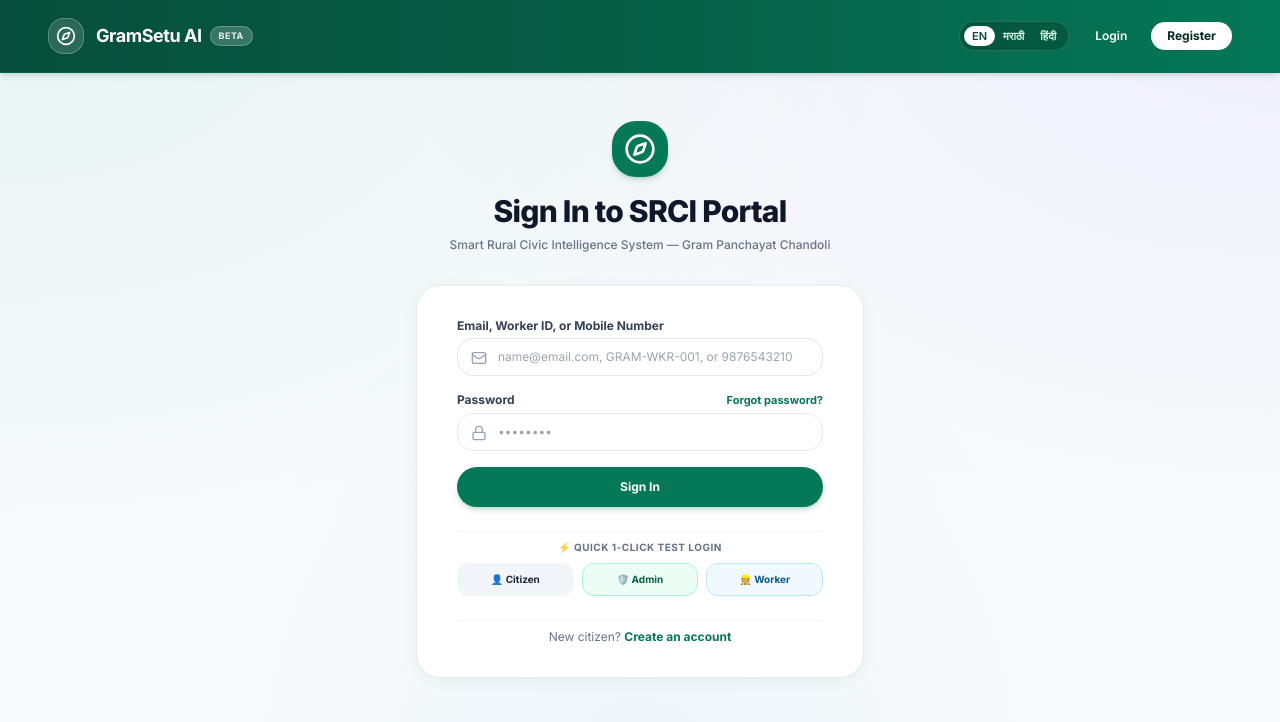
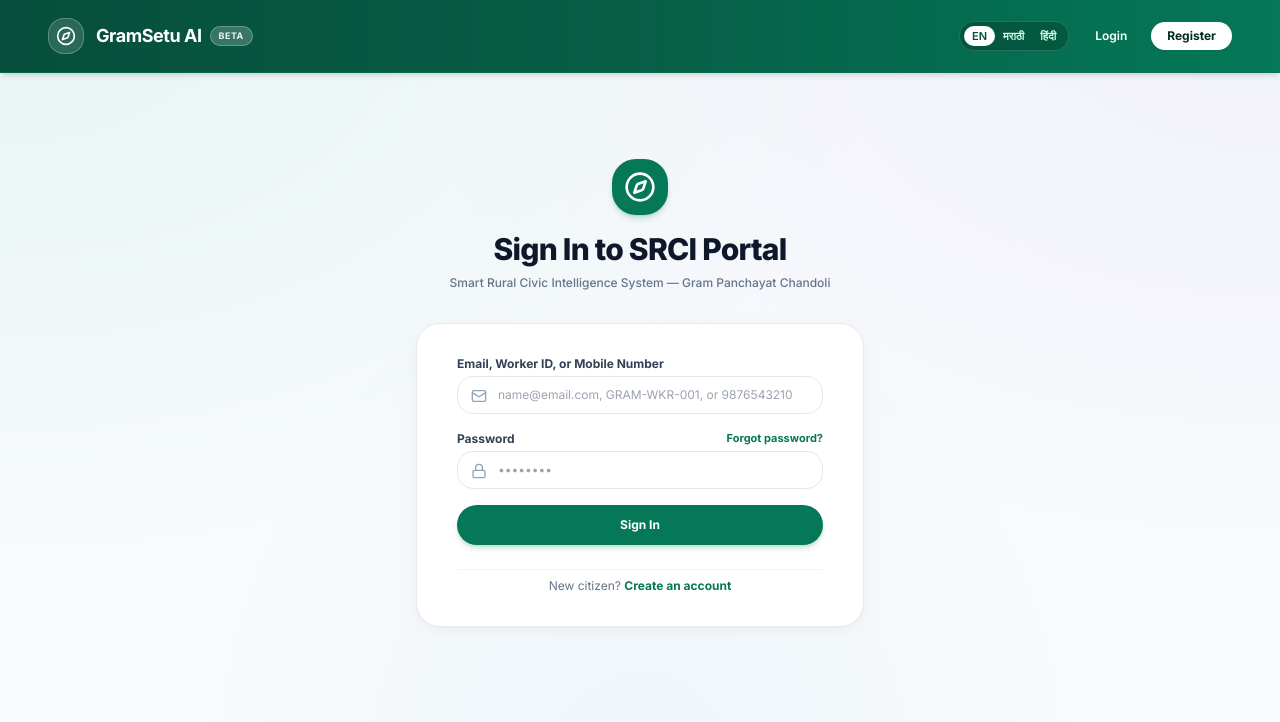
Before and after one commit to Krishna8208863439/smart-rural-civic-intelligence-system, a React (Vite) app in the folder frontend/: page /login in a window 1280 px wide. Shown: the top 722 px of the page. Built offline with nearby package versions, Linux system fonts and the light colour scheme; the HTML template or start-up script is replaced by a standard one.

Commit message:
Remove quick 1-click test login buttons from Login page

```diff
--- a/frontend/src/pages/Login.jsx
+++ b/frontend/src/pages/Login.jsx
@@ -6,7 +6,7 @@ import { Compass, Lock, Mail, AlertCircle } from 'lucide-react';
 
 export default function Login() {
   const { t } = useTranslation();
-  const { login, demoLogin } = useAuth();
+  const { login } = useAuth();
   const navigate = useNavigate();
   const location = useLocation();
 
@@ -111,69 +111,6 @@ export default function Login() {
             </button>
           </form>
 
-          {/* Quick 1-Click Demo Login */}
-          <div className="pt-2 border-t border-slate-100">
-            <div className="text-[10px] font-bold text-slate-500 uppercase tracking-wider text-center mb-2">
-              ⚡ Quick 1-Click Test Login
-            </div>
-            <div className="grid grid-cols-3 gap-2">
-              <button
-                type="button"
-                onClick={async () => {
-                  setLoading(true);
-                  setError('');
-                  try {
-                    await demoLogin('citizen');
-                    navigate('/citizen');
-                  } catch (e) {
-                    setError(e.response?.data?.message || 'Login failed');
-                  } finally {
-                    setLoading(false);
-                  }
-                }}
-                className="py-2 px-1 rounded-xl bg-slate-100 hover:bg-slate-200 text-slate-800 text-[10px] font-bold text-center transition cursor-pointer"
-              >
-                👤 Citizen
-              </button>
-              <button
-                type="button"
-                onClick={async () => {
-                  setLoading(true);
-                  setError('');
-                  try {
-                    await demoLogin('admin');
-                    navigate('/admin');
-                  } catch (e) {
-                    setError(e.response?.data?.message || 'Login failed');
-                  } finally {
-                    setLoading(false);
-                  }
-                }}
-                className="py-2 px-1 rounded-xl bg-emerald-50 hover:bg-emerald-100 text-emerald-800 border border-emerald-200 text-[10px] font-bold text-center transition cursor-pointer"
-              >
-                🛡️ Admin
-              </button>
-              <button
-                type="button"
-                onClick={async () => {
-                  setLoading(true);
-                  setError('');
-                  try {
-                    await demoLogin('worker');
-                    navigate('/worker');
-                  } catch (e) {
-                    setError(e.response?.data?.message || 'Login failed');
-                  } finally {
-                    setLoading(false);
-                  }
-                }}
-                className="py-2 px-1 rounded-xl bg-sky-50 hover:bg-sky-100 text-sky-800 border border-sky-200 text-[10px] font-bold text-center transition cursor-pointer"
-              >
-                👷 Worker
-              </button>
-            </div>
-          </div>
-
           <div className="text-center text-xs text-slate-500 pt-2 border-t border-slate-100">
             <span>New citizen? </span>
             <Link to="/register" className="font-bold text-emerald-700 hover:underline">
```
Also changed, not shown: 4 other files (tests, documents, lock files or other folders).
